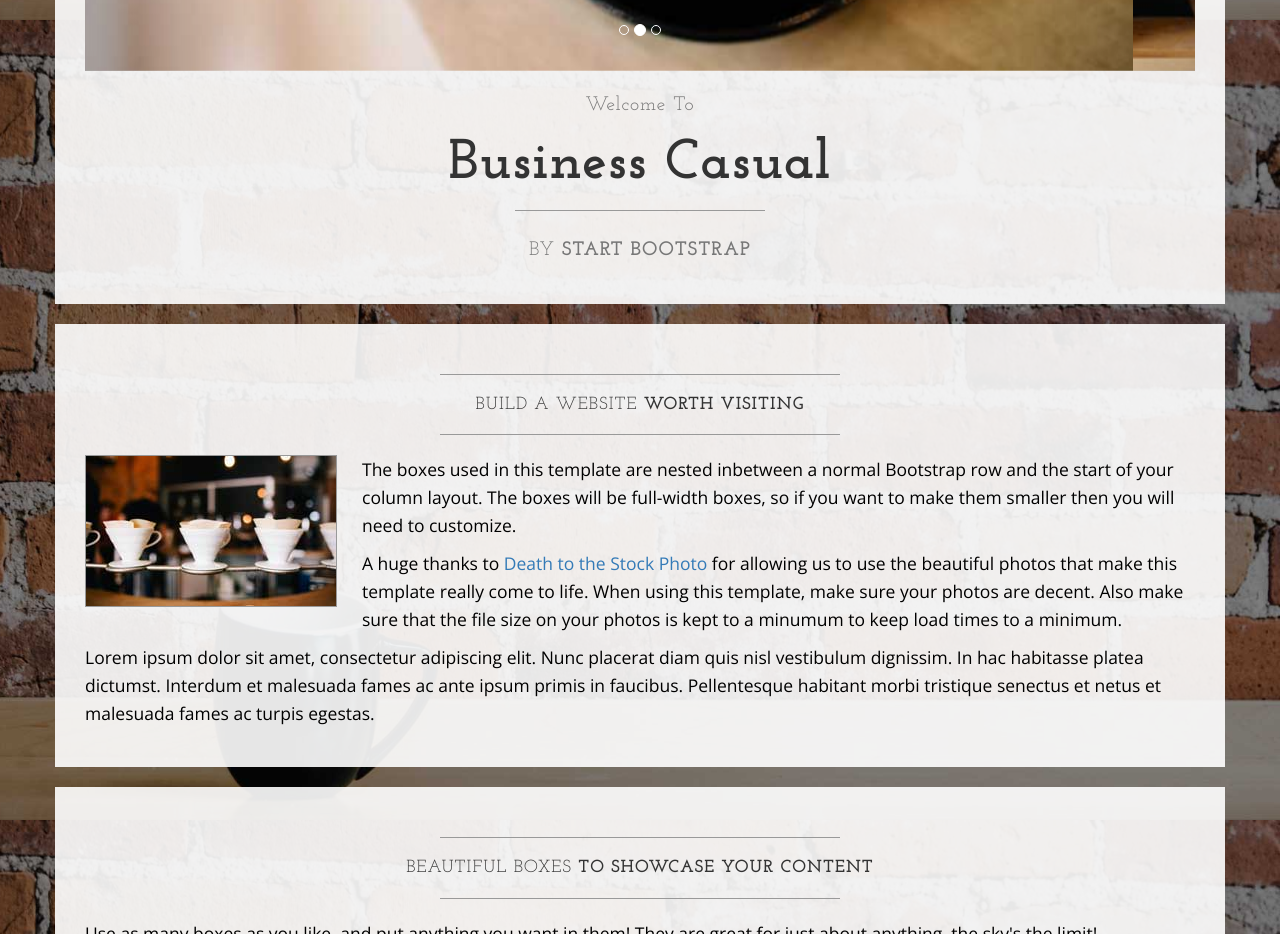
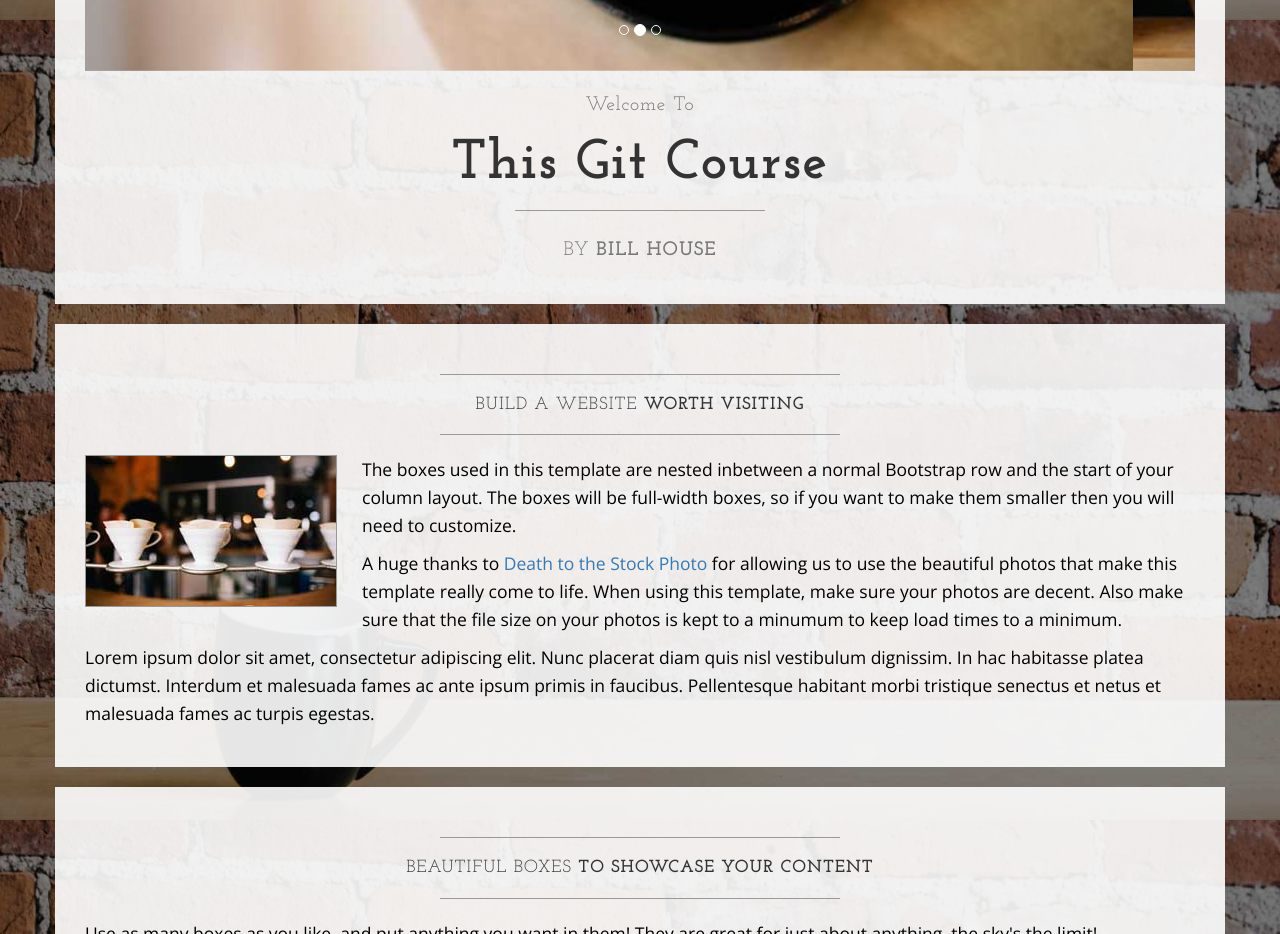
Before and after one commit to bhlearnablegitcourse/Learnable-Git-Course, a plain HTML site: page index.html in a window 1280 px wide. Shown: the part 780-1714 px from the top of the page. Drawn offline with nearby package versions, Linux system fonts and the light colour scheme.

Commit message:
Changed items after carousel

```diff
--- a/index.html
+++ b/index.html
@@ -108,11 +108,11 @@
                     <h2 class="brand-before">
                         <small>Welcome to</small>
                     </h2>
-                    <h1 class="brand-name">Business Casual</h1>
+                    <h1 class="brand-name">This Git Course</h1>
                     <hr class="tagline-divider">
                     <h2>
                         <small>By
-                            <strong>Start Bootstrap</strong>
+                            <strong>Bill House</strong>
                         </small>
                     </h2>
                 </div>
```
